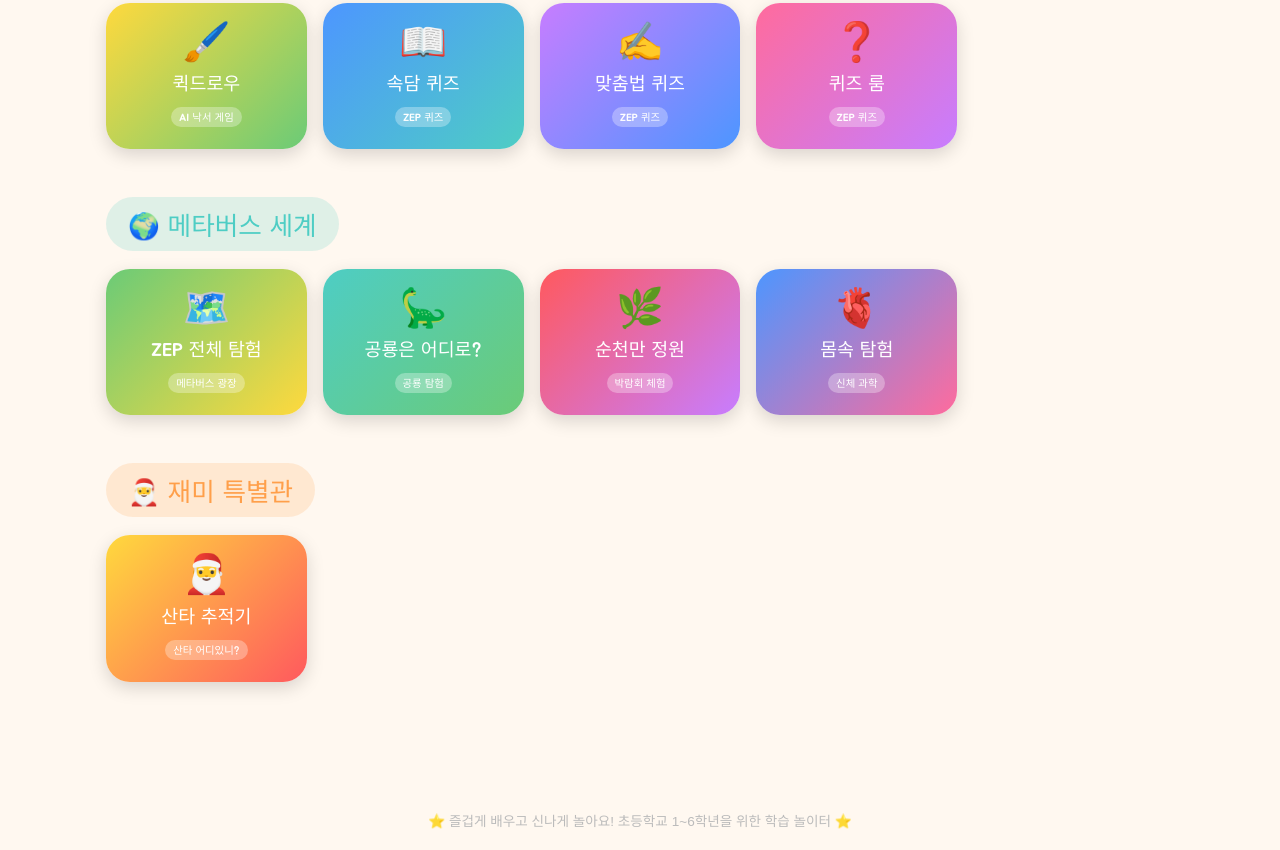
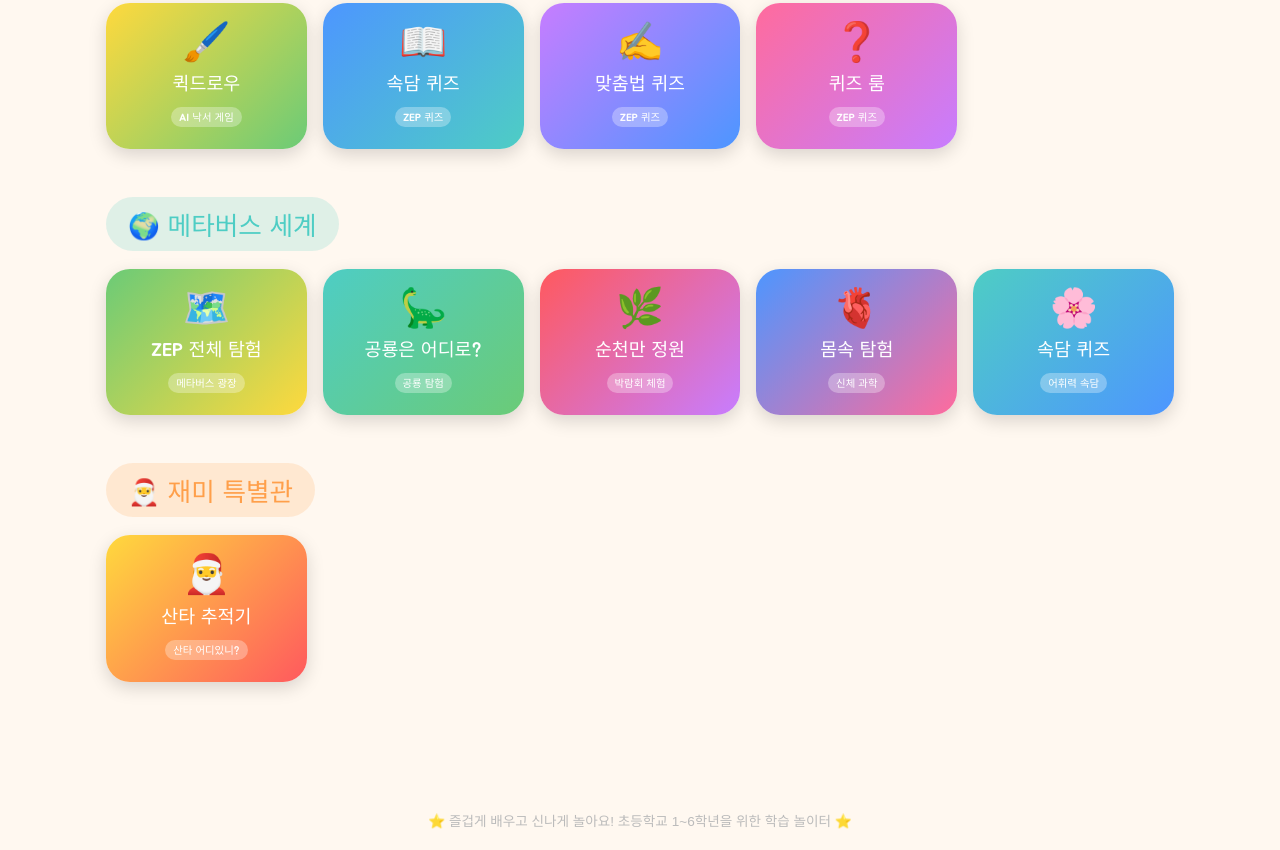
Before and after one commit to jihye-82/0410, a plain HTML site: page index.html in a window 1280 px wide. Shown: the part 838-1688 px from the top of the page. Drawn offline with Linux system fonts and the light colour scheme; a web font is replaced by a local one.

Commit message:
Update index.html

```diff
--- a/index.html
+++ b/index.html
@@ -344,6 +344,11 @@
         <span class="btn-label">몸속 탐험</span>
         <span class="btn-badge">신체 과학</span>
       </a>
+      <a class="btn-link c4" href="https://quiz.zep.us/play/r7LALZ/" target="_blank">
+        <span class="btn-icon">🌸</span>
+        <span class="btn-label">속담 퀴즈</span>
+        <span class="btn-badge">어휘력 속담</span>
+      </a>
     </div>
   </section>
 
```
